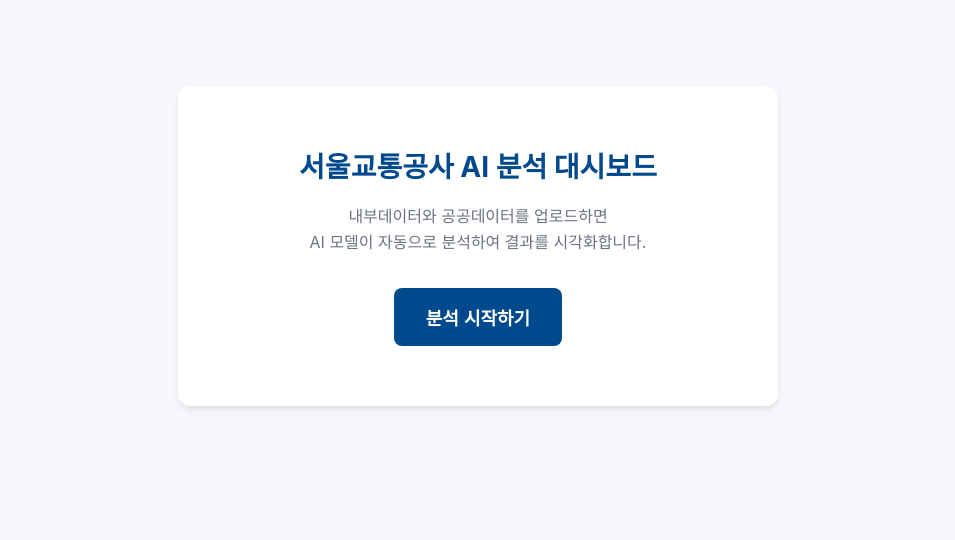
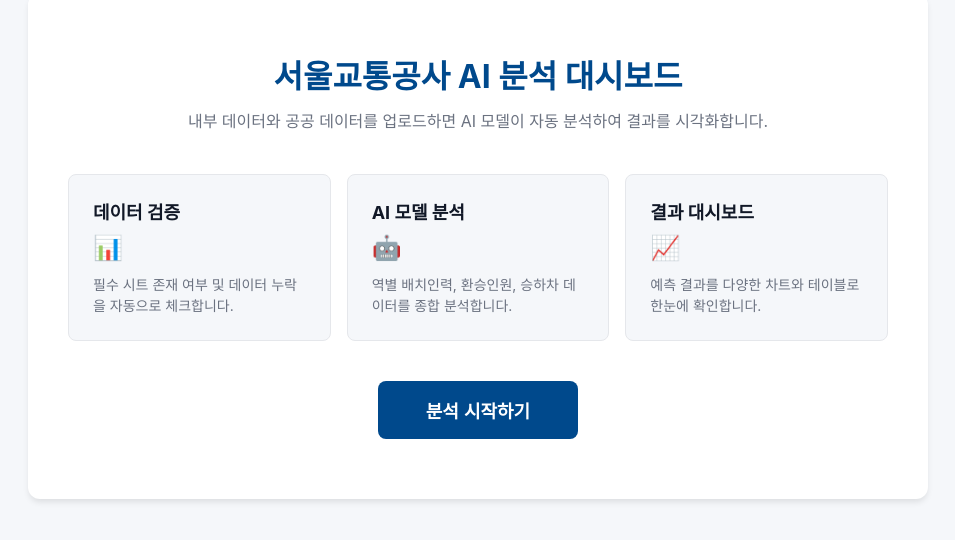
Before and after one commit to COMDASAL/frontend, a Next.js app: page / in a window 1280 px wide. Shown: the part 154-694 px from the top of the page, without its empty margins (162-1117 px from the left). Built offline with nearby package versions, Linux system fonts and the light colour scheme.

Commit message:
✨ Feat: 메인 랜딩 화면 UI 및 기능 요약 카드 구현
Related to: #1

```diff
--- a/src/app/page.module.scss
+++ b/src/app/page.module.scss
@@ -1,4 +1,3 @@
-// src/app/page.module.scss
 @use "../styles/variables" as *;
 
 .container {
@@ -7,6 +6,7 @@
   justify-content: center;
   min-height: 100vh;
   padding: $spacing-lg;
+  background-color: $color-background;
 }
 
 .hero {
@@ -15,35 +15,45 @@
   padding: 60px 40px;
   border-radius: $border-radius-lg;
   box-shadow: $shadow-md;
-  max-width: 600px;
+  max-width: 900px;
   width: 100%;
 }
 
 .title {
   color: $color-primary;
-  font-size: 28px;
-  margin-bottom: $spacing-md;
+  font-size: 32px;
+  margin-bottom: $spacing-sm;
+  font-weight: 700;
 }
 
 .description {
   color: $color-text-sub;
   font-size: 16px;
-  margin-bottom: $spacing-xl;
+  margin-bottom: 40px;
   line-height: 1.6;
 }
 
-.startButton {
-  padding: $spacing-md $spacing-xl;
-  font-size: 18px;
-  font-weight: bold;
-  color: $color-surface;
-  background-color: $color-primary;
-  border: none;
-  border-radius: $border-radius-md;
-  cursor: pointer;
-  transition: background-color 0.2s ease;
+.cardGrid {
+  display: grid;
+  grid-template-columns: repeat(3, 1fr);
+  gap: $spacing-md;
+  margin-bottom: 40px;
+  text-align: left; // 카드 내부 텍스트는 왼쪽 정렬
 
-  &:hover {
-    background-color: $color-primary-hover;
+  @media (max-width: 768px) {
+    grid-template-columns: 1fr;
   }
 }
+
+.cardInner {
+  .icon {
+    font-size: 24px;
+    margin-bottom: $spacing-sm;
+  }
+
+  p {
+    font-size: 14px;
+    color: $color-text-sub;
+    line-height: 1.5;
+  }
+}
--- a/src/app/page.tsx
+++ b/src/app/page.tsx
@@ -1,8 +1,9 @@
-// src/app/page.tsx
 "use client";
 
 import { useRouter } from "next/navigation";
 import styles from "./page.module.scss";
+import Button from "../components/common/Button/Button";
+import Card from "../components/common/Card/Card";
 
 export default function Home() {
   const router = useRouter();
@@ -16,14 +17,36 @@
       <div className={styles.hero}>
         <h1 className={styles.title}>서울교통공사 AI 분석 대시보드</h1>
         <p className={styles.description}>
-          내부데이터와 공공데이터를 업로드하면
-          <br />
-          AI 모델이 자동으로 분석하여 결과를 시각화합니다.
+          내부 데이터와 공공 데이터를 업로드하면 AI 모델이 자동 분석하여 결과를
+          시각화합니다.
         </p>
 
-        <button className={styles.startButton} onClick={handleStart}>
-          분석 시작하기
-        </button>
+        {/* 1. 공통 Card 컴포넌트 재사용 */}
+        <div className={styles.cardGrid}>
+          <Card title="데이터 검증">
+            <div className={styles.cardInner}>
+              <div className={styles.icon}>📊</div>
+              <p>필수 시트 존재 여부 및 데이터 누락을 자동으로 체크합니다.</p>
+            </div>
+          </Card>
+
+          <Card title="AI 모델 분석">
+            <div className={styles.cardInner}>
+              <div className={styles.icon}>🤖</div>
+              <p>역별 배치인력, 환승인원, 승하차 데이터를 종합 분석합니다.</p>
+            </div>
+          </Card>
+
+          <Card title="결과 대시보드">
+            <div className={styles.cardInner}>
+              <div className={styles.icon}>📈</div>
+              <p>예측 결과를 다양한 차트와 테이블로 한눈에 확인합니다.</p>
+            </div>
+          </Card>
+        </div>
+
+        {/* 2. 공통 Button 컴포넌트 재사용 */}
+        <Button onClick={handleStart}>분석 시작하기</Button>
       </div>
     </main>
   );
```
